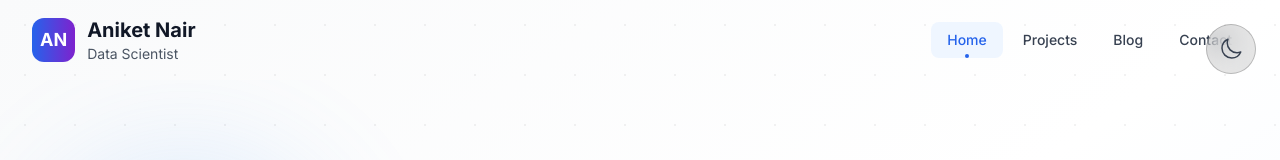
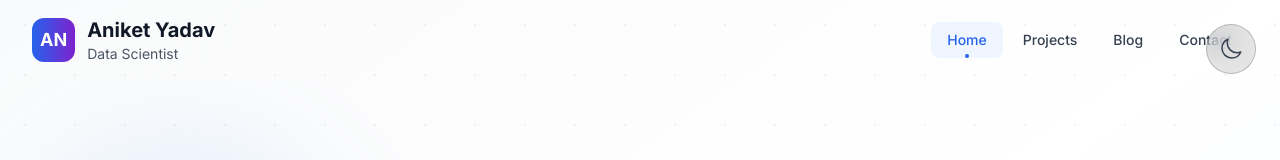
Before and after one commit to AniketYadav17/AniketYadav17.github.io, a React (Create React App) app: page / in a window 1280 px wide. Shown: the top 160 px of the page. Built offline with nearby package versions, Linux system fonts and the light colour scheme.

Commit message:
Changes in details

```diff
--- a/public/index.html
+++ b/public/index.html
@@ -2,7 +2,7 @@
 <html lang="en">
   <head>
     <meta charset="utf-8" />
-    <link rel="icon" href="%PUBLIC_URL%/favicon.ico" />
+    <link rel="icon" href="%PUBLIC_URL%/logo192.png" />
     <meta name="viewport" content="width=device-width, initial-scale=1" />
     <meta name="theme-color" content="#000000" />
     <meta
@@ -24,7 +24,7 @@
       work correctly both with client-side routing and a non-root public URL.
       Learn how to configure a non-root public URL by running `npm run build`.
     -->
-    <title>React App</title>
+    <title>Aniket Yadav</title>
   </head>
   <body>
     <noscript>You need to enable JavaScript to run this app.</noscript>
--- a/src/components/Navbar.js
+++ b/src/components/Navbar.js
@@ -45,7 +45,7 @@ const Navbar = ({ darkMode }) => {
               <div className={`text-xl font-bold transition-colors duration-300 ${
                 darkMode ? 'text-white' : 'text-gray-900'
               }`}>
-                Aniket Nair
+                Aniket Yadav
               </div>
               <div className={`text-sm transition-colors duration-300 ${
                 darkMode ? 'text-gray-400' : 'text-gray-600'
--- a/src/pages/Blog.js
+++ b/src/pages/Blog.js
@@ -286,7 +286,7 @@ const Blog = ({ darkMode }) => {
             darkMode ? 'text-gray-300' : 'text-gray-600'
           }`}>
             Follow my blog for the latest insights on data science, machine learning,
-            and artificial intelligence. New articles every week!
+            and artificial intelligence.
           </p>
           <a
             href="https://yourusername.hashnode.dev"
```
